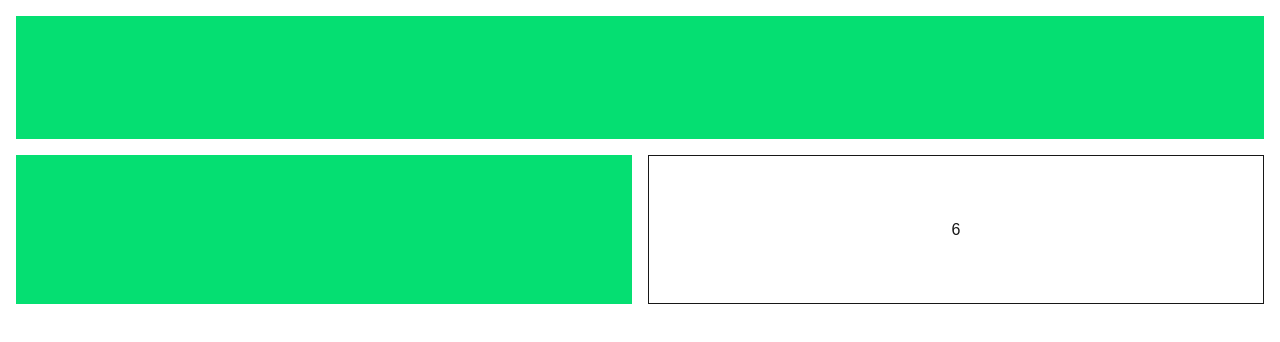
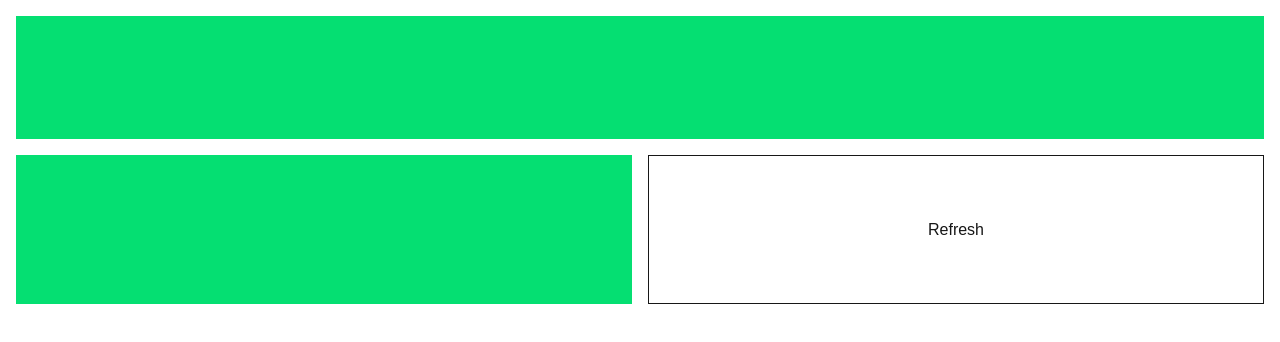
Before and after one commit to Normaltic/nextjs-server-component-retry-test, a Next.js app: page / in a window 1280 px wide. Shown: the top 342 px of the page. Built offline with nearby package versions, Linux system fonts and the light colour scheme.

Commit message:
Apply to seperate Server, Client render

```diff
--- a/src/app/page.tsx
+++ b/src/app/page.tsx
@@ -1,4 +1,15 @@
-import ServerRandomNumber from "@/components/ServerRandomNumber";
+import RandomNumber from "@/components/RandomNumber";
+import ServerRender from "@/components/ServerRender";
+
+async function fetching() {
+  await new Promise<void>((res) => {
+    setTimeout(() => res(), 1500);
+  });
+
+  const rand = Math.floor(Math.random() * 10);
+  if (rand > 4) return rand;
+  else throw new Error("error");
+}
 
 export default async function Home() {
   return (
@@ -7,7 +18,15 @@ export default async function Home() {
         <div className="col-span-2 bg-green-400"></div>
         <div className="col-span-1 bg-green-400"></div>
         <div className="col-span-1 border-1">
-          <ServerRandomNumber className="w-full h-full flex justify-center items-center" />
+          <ServerRender
+            fetcher={fetching}
+            render={(data) => (
+              <RandomNumber
+                className="w-full h-full flex justify-center items-center"
+                number={data}
+              />
+            )}
+          />
         </div>
       </main>
     </div>
--- /dev/null
+++ b/src/components/ClientRender.tsx
@@ -0,0 +1,44 @@
+"use client";
+
+import { useState } from "react";
+
+export default function ClientRender<T>({
+  fetcher,
+  render
+}: {
+  fetcher: () => Promise<T>;
+  render: (data: T) => React.ReactNode;
+}) {
+  const [data, setData] = useState<T | undefined>(undefined);
+  const [error, setError] = useState<Error | undefined>(undefined);
+  const [loading, setLoading] = useState(false);
+
+  const fetch = async () => {
+    try {
+      setLoading(true);
+      setError(undefined);
+      const response = await fetcher();
+      setData(response);
+    } catch (e) {
+      setError(e as Error);
+    } finally {
+      setLoading(false);
+    }
+  };
+
+  if (loading) {
+    return <div>Loading...</div>;
+  }
+
+  if (!data || error) {
+    return (
+      <div className="w-full h-full flex justify-center items-center">
+        <button type="button" onClick={fetch}>
+          Refresh
+        </button>
+      </div>
+    );
+  }
+
+  return render(data);
+}
--- a/src/components/RandomNumber.tsx
+++ b/src/components/RandomNumber.tsx
@@ -1,19 +1,8 @@
 export interface RandomNumberProps {
   className?: string;
+  number: number;
 }
 
-async function fetching() {
-  await new Promise<void>((res) => {
-    setTimeout(() => res(), 1500);
-  });
-
-  const rand = Math.floor(Math.random() * 10);
-  if (rand > 4) return rand;
-  else throw new Error("error");
-}
-
-export default async function RandomNumber({ className }: RandomNumberProps) {
-  const number = await fetching();
-
+export default function RandomNumber({ className, number }: RandomNumberProps) {
   return <div className={className}>{number}</div>;
 }
--- /dev/null
+++ b/src/components/ServerRender.tsx
@@ -0,0 +1,19 @@
+import ClientRender from "./ClientRender";
+
+export default async function ServerRender<T>({
+  fetcher,
+  render
+}: {
+  fetcher: () => Promise<T>;
+  render: (data: T) => React.ReactNode;
+}) {
+  let data: T | undefined = undefined;
+
+  try {
+    data = await fetcher();
+  } catch {
+    return <ClientRender fetcher={fetcher} render={render} />;
+  }
+
+  return render(data);
+}
```
